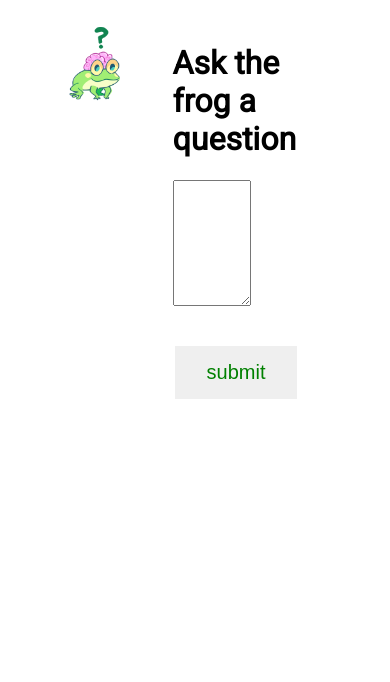
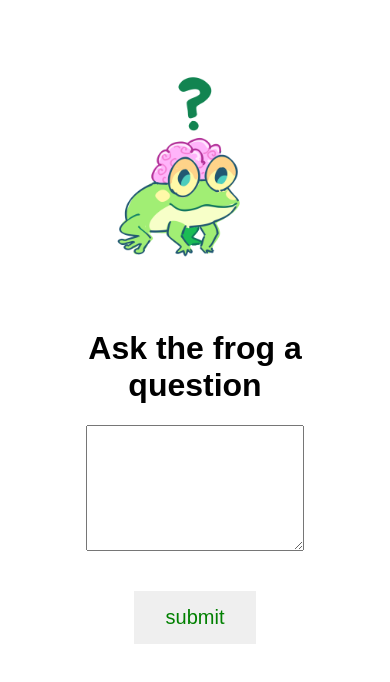
Before and after one commit to Spazzymigee/frogsite, a plain HTML site: page index.html in a window 390 px wide. Drawn offline with Linux system fonts and the light colour scheme.

Commit message:
updated mobile design

```diff
--- a/frog.css
+++ b/frog.css
@@ -7,11 +7,6 @@
   padding: 15px;
 }
 
-.sideleft {
-  width: 10%;
-  float: left;
-  padding: 15px;
-}
 .frogimg {
   width: 50%;
   float: left;
@@ -24,10 +19,28 @@
   padding: 15px;
 }
 
-.sideright {
-  width: 10%;
-  float: left;
-  padding: 15px;
+.first {
+  padding:20px;
+  float:left;
+  width:20%; /* The width is 20%, by default */
+}
+.second {
+  padding:20px;
+  float:left;
+  width:30%; /* The width is 20%, by default */
+}
+
+.third {
+  padding:20px;
+  float:left;
+  width:30%; /* The width is 20%, by default */
+}
+
+
+.forth {
+  padding:20px;
+  float:left;
+  width:20%; /* The width is 20%, by default */
 }
 
 button {
@@ -68,8 +81,9 @@ button {
   visibility: hidden
 }
 
+
 h1 {
-font-family: 'Roboto', sans-serif;
+  font-family: Arial, Helvetica, sans-serif;
 
 }
 
@@ -77,6 +91,22 @@ textarea {
   display: block;
   margin-left: strict;
   margin-right: auto;
-  width: 50%;
+  width: 60%;
 
 }
+
+@media screen and (max-width:800px) {
+  .first , .second , .third , .forth {
+    width:100%; /* The width is 100%, when the viewport is 800px or smaller */
+    text-align: center;
+  }
+  .textarea{
+    margin-left: auto;
+      width: 65%;
+
+  }
+  .img_frog {
+    width:60%;
+    margin-top: 0px;
+  }
+}
--- a/index.html
+++ b/index.html
@@ -6,48 +6,38 @@ function eraseText() {
       if( document.getElementById("question").value != ""){
         document.getElementById("question").value = "";
 	      document.getElementById("img_frog_box").style.visibility = 'visible';
-	setTimeout(eraseBox, 1500)
+	      setTimeout(eraseBox, 3000)
       }
-
     }
 
     function eraseBox() {
       document.getElementById("img_frog_box").style.visibility = 'hidden';
     }
 
-
   </script>
 
+  <meta name="viewport" content="width=device-width, initial-scale=1.0">
   <link rel="stylesheet" href="frog.css">
-<link href="https://fonts.googleapis.com/css2?family=Roboto:ital@0;1&display=swap" rel="stylesheet">
   <title>What Does A Frog Know</title>
 </head>
+
 <body>
+  <div class="first"></div>
 
-<div class="sideleft">
-
-</div>
-<div class="frogquestion">
+  <div class="second">
 	   <img src="whatdoesafrogknow.png" class="img_frog" alt="Frog" id="frog" width=75% height=75%>
    </div>
 
-<div class="frogimg">
+   <div class="third">
      <h1 >Ask the frog a question</h1>
-<textarea id="question" name="w3review" rows="8" cols="50"></textarea>
+     <textarea class="textarea" id="question" name="w3review" rows="8" cols="50"></textarea>
      <br><br>
      <button type="button" onclick="javascript:eraseText();">submit</button>
      <br><br><br><br><br>
      <img src="ribit.png" class="img_box" alt="Frog" id="img_frog_box" width=25%>
    </div>
 
-
-
-
-<div class="sideright">
-
-</div>
-
-
+   <div class="forth"></div>
 
 </body>
 </html>
```
Lines whose indentation alone changed are shown as unchanged.
